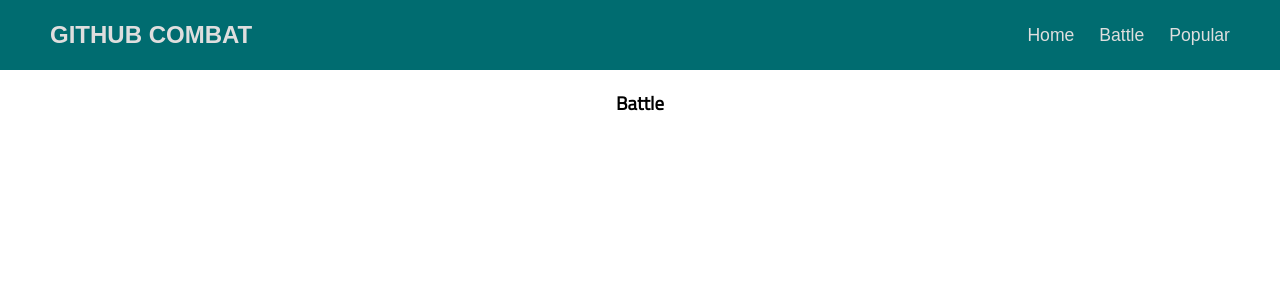
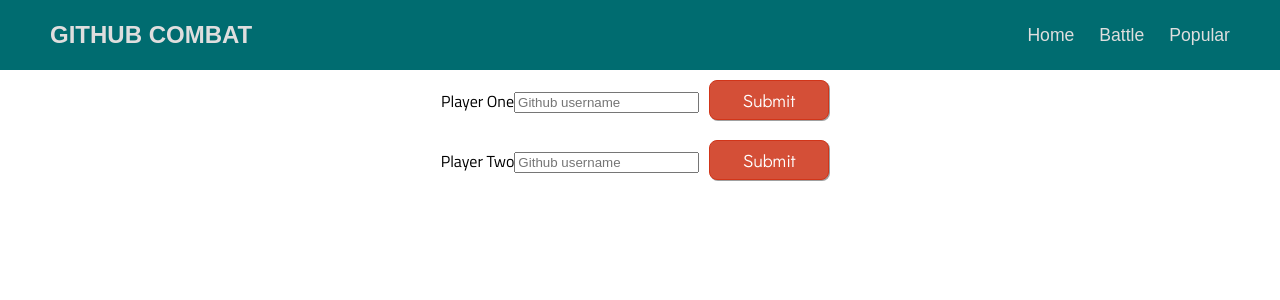
Before and after one commit to ark1980/github-combat, a React (Create React App) app: page /battle in a window 1280 px wide. Shown: the top 300 px of the page. Built offline with nearby package versions, Linux system fonts and the light colour scheme; a web font is replaced by a local one.

Commit message:
add functionality to Battle component to get username from user input

```diff
--- a/src/App.css
+++ b/src/App.css
@@ -43,12 +43,15 @@
 button {
   font-family: 'Didact Gothic', sans-serif;
   background-color: rgb(212, 79, 55);
-  width: 150px;
-  height: 55px;
+  width: 120px;
+  height: 40px;
   border: 1px solid rgb(209, 53, 25);
   border-radius: 8px;
-  font-size: 1.4rem;
+  font-size: 1.1rem;
   box-shadow: 1px 1px rgb(160, 160, 160);
+  margin: 10px;
+  cursor: pointer;
+  color: #fff;
 }
 
 a {
--- a/src/components/Battle.js
+++ b/src/components/Battle.js
@@ -1,11 +1,49 @@
-import React from 'react';
+import React, { Component } from 'react';
+import InputPlayer from './InputPlayer';
 
-const Battle = () => {
-  return (
-    <div>
-      <h3>Battle</h3>
-    </div>
-  )
+class Battle extends Component {
+
+  state = {
+      playerOneName: '',
+      playerOneImage: null,
+      playerTwoName: '',
+      playerTwoImage: null
+  }
+
+
+  handleSubmit = (id, username) => {
+    this.setState(() => {
+      var newState = {};
+      newState[id + 'Name'] = username;
+      newState[id + 'Image'] = 'https://github.com/' + username + '.png?size=200'
+      return newState;
+    });
+  }
+
+  render() {
+    const playerOne = this.state.playerOneName;
+    const playerTwo = this.state.playerTwoName;
+
+    return (
+      <div>
+        <div>
+          {!playerOne &&
+            <InputPlayer
+              id='playerOne'
+              label="Player One"
+              onSubmit={this.handleSubmit}
+            />}
+
+          {!playerTwo &&
+            <InputPlayer
+              id="playerTwo"
+              label="Player Two"
+              onSubmit={this.handleSubmit}
+            />}
+        </div>
+      </div>
+    )
+  }
 }
 
 export default Battle;
--- /dev/null
+++ b/src/components/InputPlayer.js
@@ -0,0 +1,44 @@
+import React, { Component } from 'react';
+
+class InputPlayer extends Component {
+  state = {
+    username: ''
+  }
+
+  handleChange = (event) => {
+    this.setState({
+        username: event.target.value
+      }
+    )
+  }
+
+  handleSubmit = (event) => {
+    event.preventDefault();
+
+    this.props.onSubmit(
+      this.props.id,
+      this.state.username
+    );
+  }
+
+  render() {
+    return(
+      <div>
+        <form onSubmit={this.handleSubmit}>
+          <label htmlFor="username">{this.props.label}</label>
+          <input
+            type="text"
+            placeholder="Github username"
+            value={this.state.username}
+            onChange={this.handleChange}
+            id='username'
+            autoComplete="off"
+          />
+          <button type="submit">Submit</button>
+        </form>
+      </div>
+    )
+  }
+}
+
+export default InputPlayer;
```
